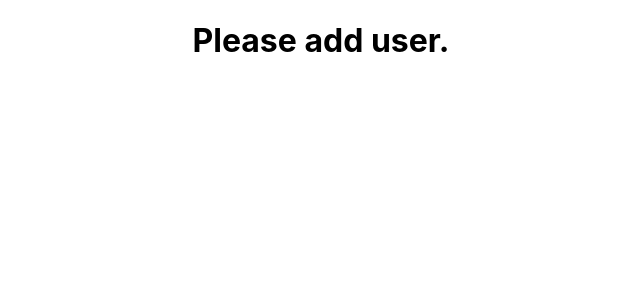
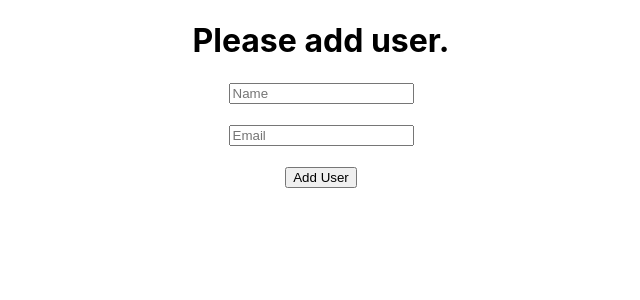
Before and after one commit to salmanSrahman/backend-database-practice, a React (Create React App) app in the folder react-crud2/: page /user/add in a window 1280 px wide. Shown: the top 300 px of the page, without its empty margins (319-959 px from the left). Built offline with nearby package versions, Linux system fonts and the light colour scheme.

Commit message:
crud user form used

```diff
--- a/react-crud2/src/Components/AddUser/AddUser.js
+++ b/react-crud2/src/Components/AddUser/AddUser.js
@@ -1,9 +1,26 @@
 import React from "react";
 
 const AddUser = () => {
+  const handleAddUser = (event) => {
+    event.preventDefault();
+    const name = event.target.name.value;
+    const email = event.target.email.value;
+    const user = { name, email };
+
+    console.log(user);
+  };
   return (
     <div>
       <h1>Please add user.</h1>
+      <form onSubmit={handleAddUser}>
+        <input type="text" name="name" placeholder="Name" />
+        <br />
+        <br />
+        <input type="email" name="email" placeholder="Email" />
+        <br />
+        <br />
+        <input type="submit" name="submit" value="Add User" />
+      </form>
     </div>
   );
 };
```
